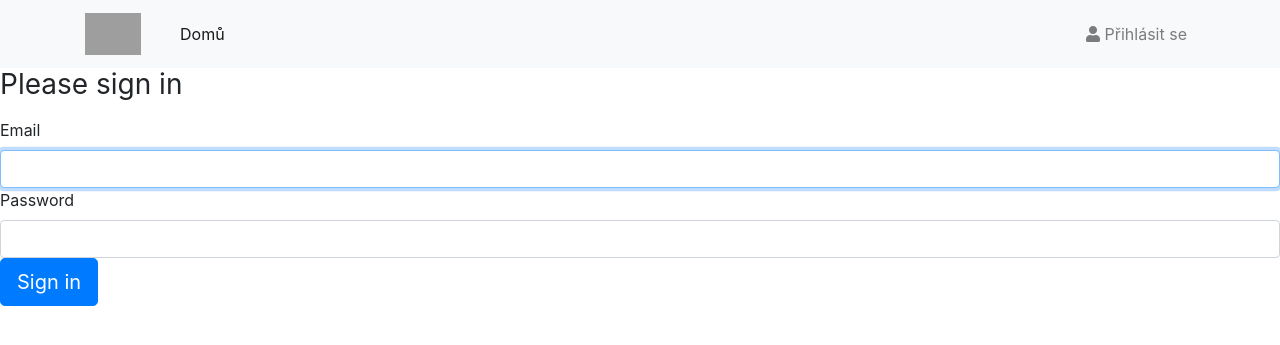
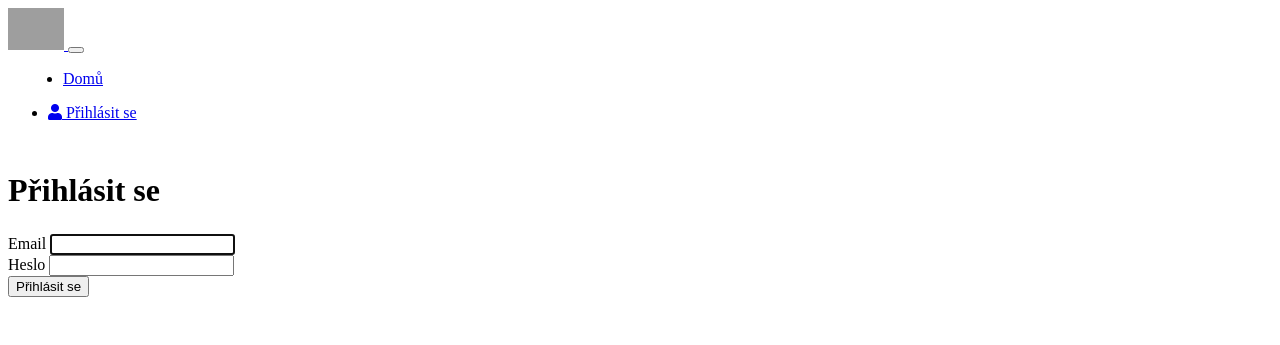
Before and after one commit to martinbuchta/iis, a Symfony app: template templates/security/login.html.twig in a window 1280 px wide. Shown: the top 345 px of the page. Run offline with Twig, Linux system fonts and the light colour scheme; the template is opened without the code that fills it, so the values that code supplies are empty; some libraries are stand-ins or nearby versions; grey boxes are pictures that could not be loaded.

Commit message:
Login page

```diff
--- a/public/styles.css
+++ b/public/styles.css
@@ -14,3 +14,16 @@ section table.table-hover tbody tr {
 .navbar-left {
     margin-left: 15px;
 }
+
+.homepage .navbar {
+    margin-bottom: 50px;
+}
+
+.login-form h1 {
+    margin-bottom: 25px!important;
+}
+
+.homepage .alert {
+    margin-top: -25px;
+    margin-bottom: 50px;
+}
--- a/templates/base.html.twig
+++ b/templates/base.html.twig
@@ -3,10 +3,11 @@
 <head>
     <meta charset="UTF-8">
     <title>{% block title %}Vstupenky{% endblock %}</title>
-    <link rel="stylesheet" href="https://stackpath.bootstrapcdn.com/bootstrap/4.3.1/css/bootstrap.min.css"
-          integrity="sha384-ggOyR0iXCbMQv3Xipma34MD+dH/1fQ784/j6cY/iJTQUOhcWr7x9JvoRxT2MZw1T" crossorigin="anonymous">
+    <meta charset="utf-8">
+    <meta name="viewport" content="width=device-width, initial-scale=1, shrink-to-fit=no">
     <link rel="stylesheet" href="/iis/public/styles.css">
     <link rel="stylesheet" href="/iis/public/AdminLTE-3.0.1/plugins/fontawesome-free/css/all.min.css">
+    <link rel="stylesheet" href="/iis/public/bootstrap_materia.css">
     <script src="https://code.jquery.com/jquery-3.3.1.slim.min.js"
             integrity="sha384-q8i/X+965DzO0rT7abK41JStQIAqVgRVzpbzo5smXKp4YfRvH+8abtTE1Pi6jizo"
             crossorigin="anonymous"></script>
@@ -18,10 +19,10 @@
             crossorigin="anonymous"></script>
     {% block stylesheets %}{% endblock %}
 </head>
-<body>
-<nav class="navbar navbar-expand-lg navbar-light bg-light">
+<body class="homepage">
+<nav class="navbar navbar-expand-lg navbar-dark bg-primary">
     <div class="container">
-        <a class="navbar-brand" href="#">
+        <a class="navbar-brand" href="/">
             <img src="https://medusa.fit.vutbr.cz/traffic/wp-content/logos/fit.png">
         </a>
         <button class="navbar-toggler" type="button" data-toggle="collapse" data-target="#navbarSupportedContent"
--- a/templates/security/login.html.twig
+++ b/templates/security/login.html.twig
@@ -1,42 +1,49 @@
 {% extends 'base.html.twig' %}
 
-{% block title %}Log in!{% endblock %}
+{% block title %}Přihlásit se | Vstupenky{% endblock %}
 
 {% block body %}
-<form method="post">
-    {% if error %}
-        <div class="alert alert-danger">{{ error.messageKey|trans(error.messageData, 'security') }}</div>
-    {% endif %}
-
+    <form method="post" class="login-form">
         {% if app.user %}
             <div class="mb-3">
-            You are logged in as {{ app.user.username }}, <a href="{{ path('app_logout') }}">Logout</a>
+                Již jste přihlášen jako {{ app.user.email }}, <a href="{{ path('app_logout') }}">Logout</a>
+            </div>
+        {% else %}
+            <div class="container">
+                <div class="col-12">
+                    {% if error %}
+                        <div class="alert alert-danger">
+                            {% if error.message == "Email could not be found." %}
+                                Email nenalezen.
+                            {% else %}
+                                {{ error.messageKey|trans(error.messageData, 'security') }}
+                            {% endif %}
                         </div>
                     {% endif %}
+                </div>
+                <div class="col-md-4 offset-md-4">
+                    <h1 class="h3 mb-3 font-weight-normal">Přihlásit se</h1>
 
-    <h1 class="h3 mb-3 font-weight-normal">Please sign in</h1>
+                    <div class="form-group">
                         <label for="inputEmail">Email</label>
-    <input type="email" value="{{ last_username }}" name="email" id="inputEmail" class="form-control" required autofocus>
-    <label for="inputPassword">Password</label>
+                        <input type="email" value="{{ last_username }}" name="email" id="inputEmail" class="form-control"
+                               required
+                               autofocus>
+                    </div>
+                    <div class="form-group">
+                        <label for="inputPassword">Heslo</label>
                         <input type="password" name="password" id="inputPassword" class="form-control" required>
+                    </div>
 
                     <input type="hidden" name="_csrf_token"
                            value="{{ csrf_token('authenticate') }}"
                     >
 
-    {#
-        Uncomment this section and add a remember_me option below your firewall to activate remember me functionality.
-        See https://symfony.com/doc/current/security/remember_me.html
-
-        <div class="checkbox mb-3">
-            <label>
-                <input type="checkbox" name="_remember_me"> Remember me
-            </label>
+                    <button class="btn btn-lg btn-primary" type="submit">
+                        Přihlásit se
+                    </button>
                 </div>
-    #}
-
-    <button class="btn btn-lg btn-primary" type="submit">
-        Sign in
-    </button>
+            </div>
+        {% endif %}
     </form>
 {% endblock %}
```
Also changed, not shown: 2 other files. Lines whose indentation alone changed are shown as unchanged.
